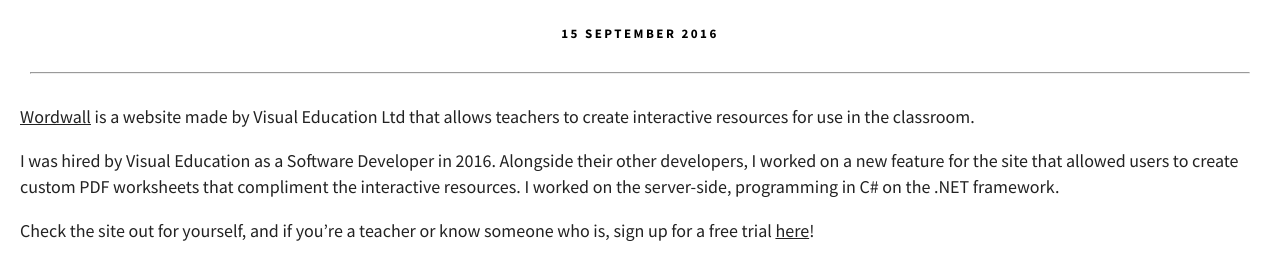
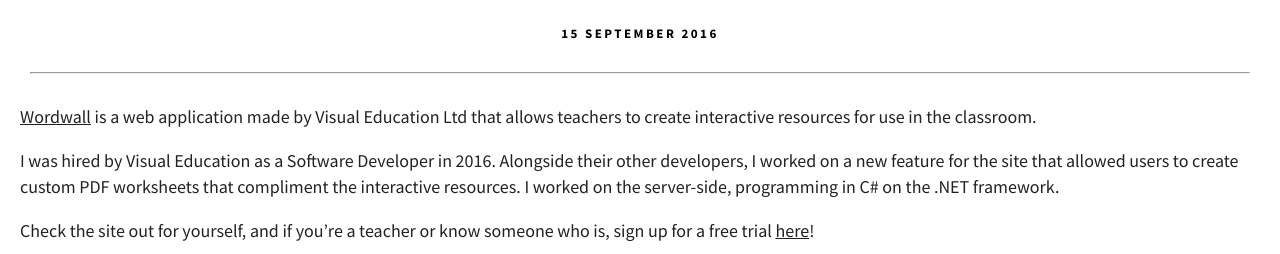
Before and after one commit to andavies/andavies.github.io, a Jekyll site: the page built from _projects/wordwall.md, in a window 1280 px wide and 1273 px high. Shown: the part 602-856 px from the top of the window. Built offline with Jekyll 4.4.1, drawn with Linux system fonts in a browser that asks for light colours; grey boxes are pictures that could not be loaded.

Commit message:
Revise wordwall write-up

```diff
--- a/_projects/wordwall.md
+++ b/_projects/wordwall.md
@@ -11,7 +11,7 @@
 type: "website"
 ---
 
-[Wordwall](https://wordwall.co.uk) is a website made by Visual Education Ltd that allows teachers to create interactive resources for use in the classroom.
+[Wordwall](https://wordwall.co.uk) is a web application made by Visual Education Ltd that allows teachers to create interactive resources for use in the classroom.
 
 I was hired by Visual Education as a Software Developer in 2016. Alongside their other developers, I worked on a new feature for the site that allowed users to create custom PDF worksheets that compliment the interactive resources. I worked on the server-side, programming in C# on the .NET framework.
 
```
